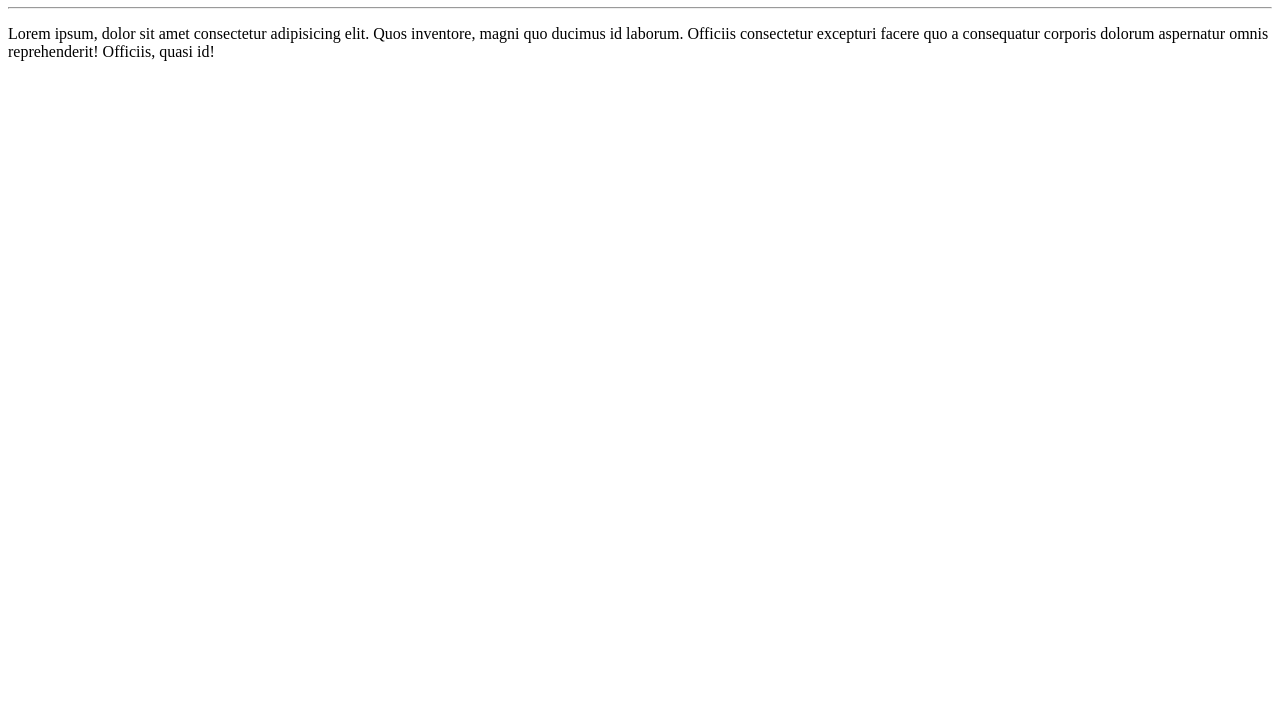
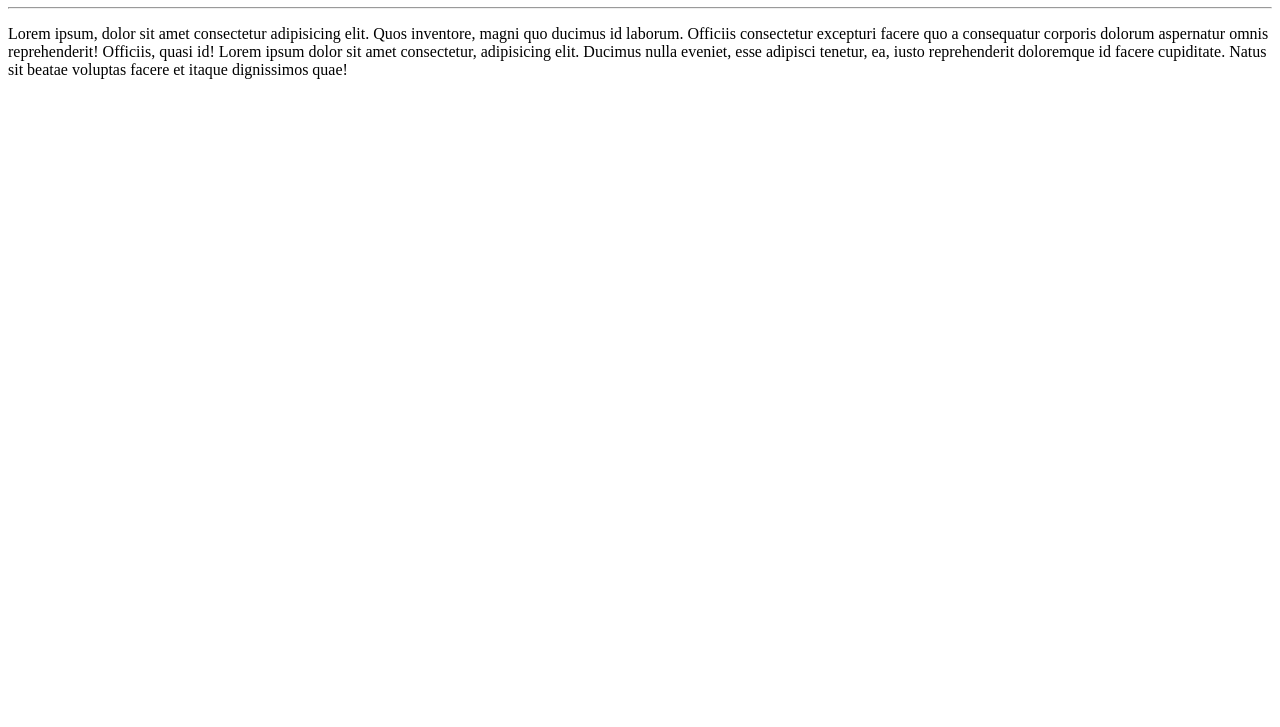
Before and after one commit to viniwf/Ola-Mundo, a plain HTML site: page site-exemplo/index.html in a window 1280 px wide. Shown: the part 73-800 px from the top of the page. Drawn offline with Linux system fonts and the light colour scheme.

Commit message:
adicionei um paragrafo

```diff
--- a/site-exemplo/index.html
+++ b/site-exemplo/index.html
@@ -9,6 +9,8 @@
 <body>
     <h1>Olá, Mundo!</h1>
     <hr>
-    <p>Lorem ipsum, dolor sit amet consectetur adipisicing elit. Quos inventore, magni quo ducimus id laborum. Officiis consectetur excepturi facere quo a consequatur corporis dolorum aspernatur omnis reprehenderit! Officiis, quasi id!</p>
+    <p>Lorem ipsum, dolor sit amet consectetur adipisicing elit. Quos inventore, magni quo ducimus id laborum. Officiis consectetur excepturi facere quo a consequatur corporis dolorum aspernatur omnis reprehenderit! Officiis, quasi id!
+    Lorem ipsum dolor sit amet consectetur, adipisicing elit. Ducimus nulla eveniet, esse adipisci tenetur, ea, iusto reprehenderit doloremque id facere cupiditate. Natus sit beatae voluptas facere et itaque dignissimos quae!
+    </p>
 </body>
 </html>
```
